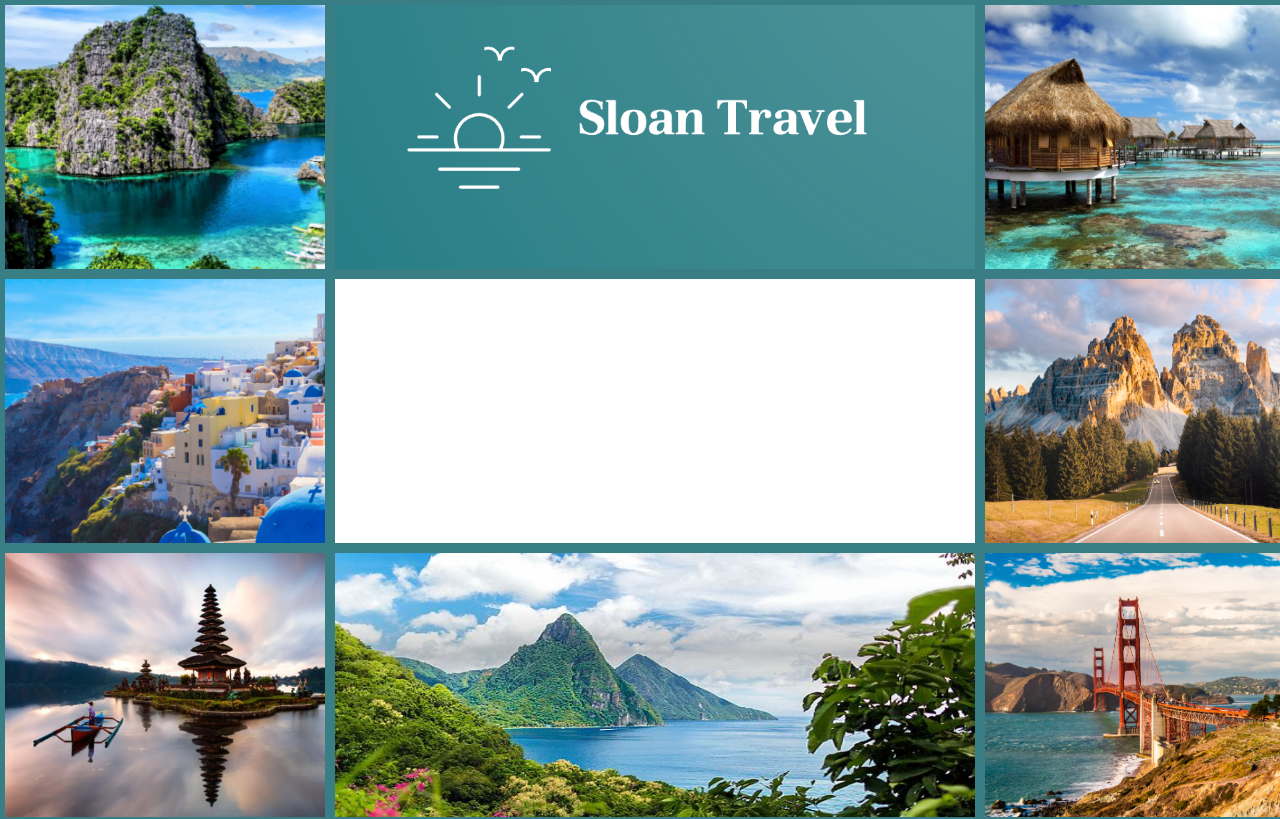
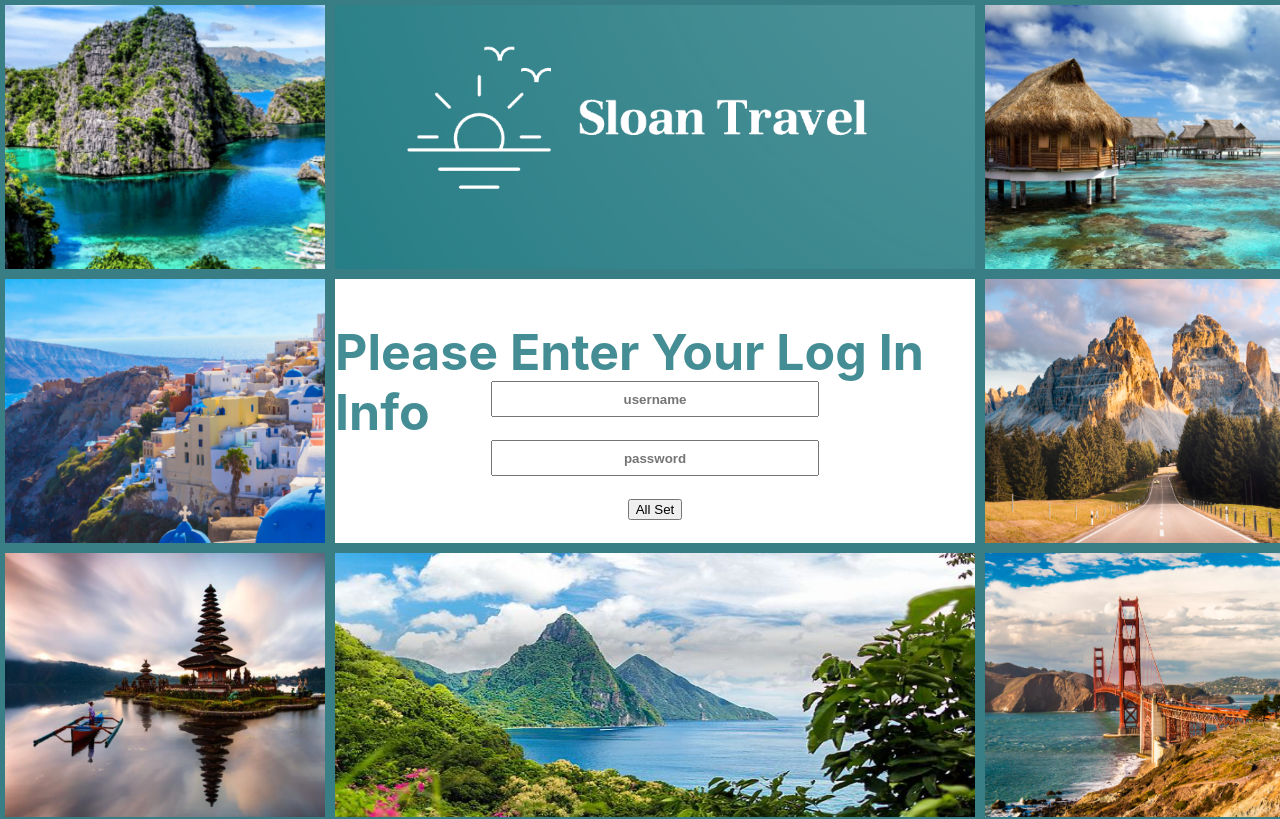
Before and after one commit to cieragrace/expedition-x, a React (Create React App) app: page / in a window 1280 px wide. Shown: the top 819 px of the page. Built offline with nearby package versions, Linux system fonts and the light colour scheme.

Commit message:
Add style for LoginForm

```diff
--- a/src/components/LoginForm/LoginForm.css
+++ b/src/components/LoginForm/LoginForm.css
@@ -0,0 +1,28 @@
+.form-container {
+  height: 100%;
+  width: 100%;
+  display: flex;
+  flex-direction: column;
+  justify-content: space-evenly;
+  align-items: center;
+}
+
+.h1 {
+  margin-top: 20px;
+  margin-bottom: 10px;
+  height: 10%;
+  font-size: 50px;
+  color: #458D95;
+}
+
+input {
+  margin: 0px;
+  height: 30px;
+  width: 50%;
+  text-align: center;
+  font-weight: bolder;
+}
+
+button {
+  margin-top: 0px;
+}
--- a/src/components/LoginForm/LoginForm.js
+++ b/src/components/LoginForm/LoginForm.js
@@ -2,7 +2,13 @@ import './LoginForm.css'
 
 const LoginForm = () => {
   return(
-    <form className='form-container'></form>
+    <form className='form-container'>
+      <h1 className='h1'>Please Enter Your Log In Info</h1>
+      {/* <p class="login-error-message" id="loginError">Please Enter Valid Login Credentials</p> */}
+      <input class="username" id="userName" type="text" placeholder="username" />
+      <input class="password" id="password" type="text" placeholder="password" />
+      <button class="login-button" id="loginButton">All Set</button>
+    </form>
   )
 }
 
--- a/src/components/TripForm/TripForm.js
+++ b/src/components/TripForm/TripForm.js
@@ -1,10 +1,9 @@
 import './TripForm.css'
+import { Link } from 'react-router-dom'
 
 const TripForm = () => {
   return(
-    <form>
-
-    </form>
+    <></>
   )
 }
 
```
